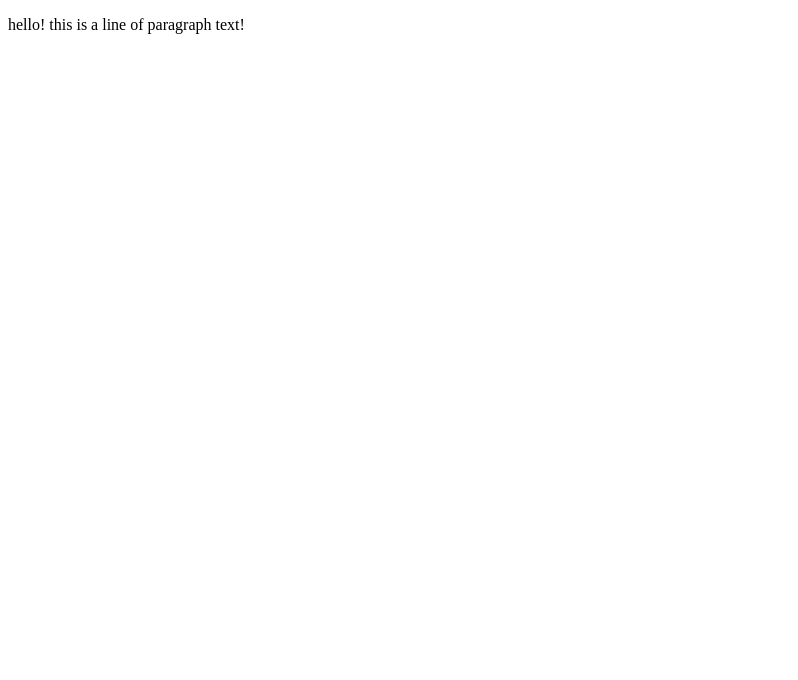
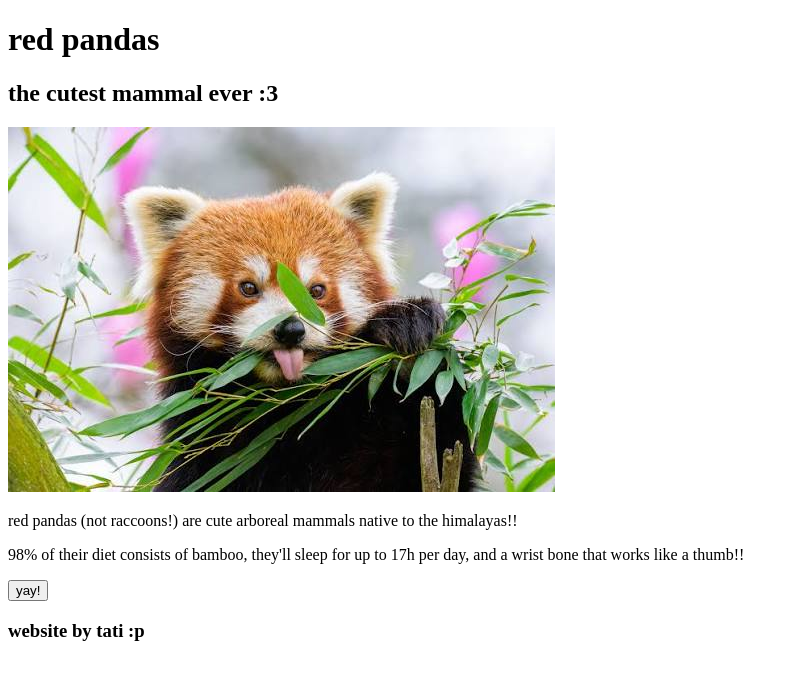
Before and after one commit to hacksp-org/make-your-own-website, a plain HTML site: page index.html in a window 1280 px wide. Shown: the whole page, without its empty margins (0-798 px from the left). Drawn offline with Linux system fonts and the light colour scheme.

Commit message:
html code + updated guide (no js)

```diff
--- a/index.html
+++ b/index.html
@@ -6,7 +6,17 @@
     <link rel="stylesheet" href="style.css">
 </head>
 <body>
-<p>hello! this is a line of paragraph text!</p>
+<h1>red pandas</h1>
+<h2>the cutest mammal ever :3</h2>
+<img src="red-panda.jpeg">
+<p>red pandas (not raccoons!) are cute arboreal mammals native to the himalayas!!</p>
+
+<p>98% of their diet consists of bamboo, they'll sleep for up to 17h per day, and a
+    wrist bone that works like a thumb!!</p>
+
+<button id="confettiBtn">yay!</button>
+
+<h3>website by tati :p</h3>
 <script src="script.js"></script>
 </body>
 </html>
--- a/script.js
+++ b/script.js
@@ -0,0 +1,9 @@
+const button = document.getElementById("confettiBtn");
+
+button.addEventListener('click', () => {
+    confetti({
+        particleCount: 100,
+        spread: 70,
+        origin: { y: 0.6 }
+    });
+});
```
Also changed, not shown: images/website-html-code.png (added), red-panda.jpeg (added), 2 other files.
